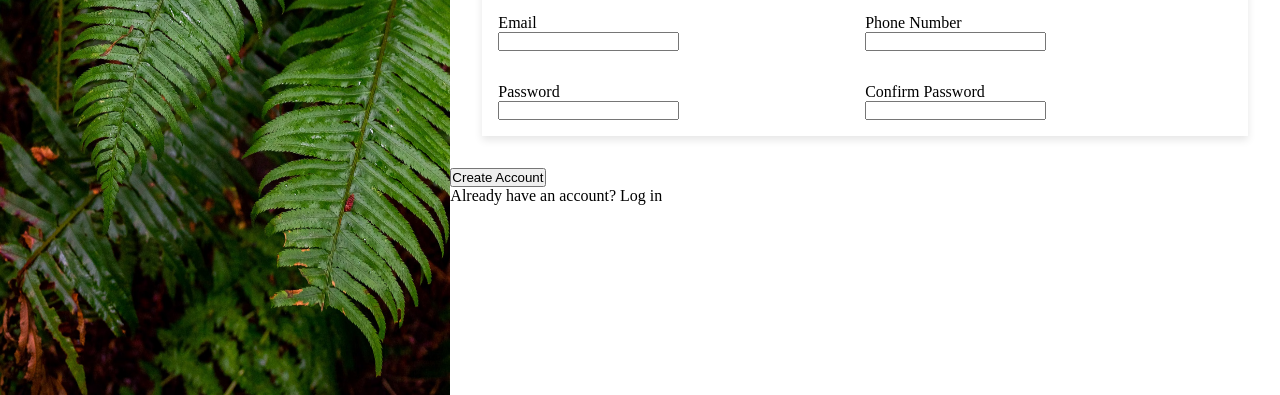
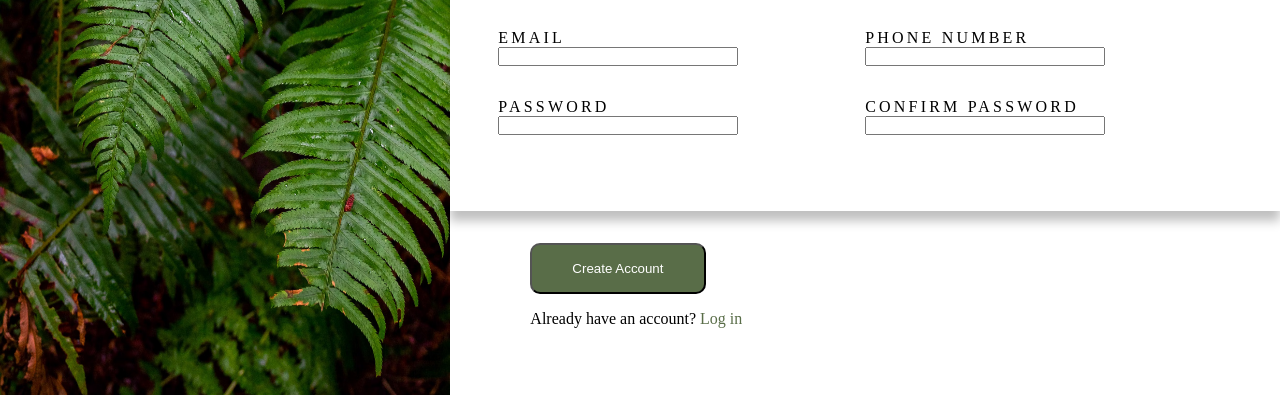
Before and after one commit to FTyumin/Sign-up-Form, a plain HTML site: page index.html in a window 1280 px wide. Shown: the part 405-800 px from the top of the page. Drawn offline with Linux system fonts and the light colour scheme.

Commit message:
feat:form shadow&bottom section

```diff
--- a/index.html
+++ b/index.html
@@ -71,7 +71,7 @@
         </div>
         <div class="bottom">
             <button type="submit">Create Account</button>
-            <p>Already have an account? Log in</p>
+            <p>Already have an account? <a>Log in</a> </p>
         </div>
 
     </main>
--- a/styles.css
+++ b/styles.css
@@ -23,11 +23,7 @@ body {
     height: 100vh;
     background-image: url('img/photo-1585202900225-6d3ac20a6962.avif');
     background-size: 100% 100%;
-
     background-repeat: no-repeat;
-    /* display: flex;
-    align-items: center;
-    justify-content: space-evenly; */
     padding-top:25vh;
     padding-bottom: 20vh;
 }
@@ -62,10 +58,6 @@ main {
     padding: 10%;
     font-weight: 700;
     height: 35%;
-    /* /* white-space: nowrap; */
-    /* white-space: nowrap;
-    overflow: hidden;
-    text-overflow: ellipsis; */
 }
 
 .description p+p {
@@ -76,6 +68,8 @@ main {
     padding-left: 2rem;
     padding-right: 2rem;
     margin-top: 1rem;
+    box-shadow: 0px 10px 10px rgba(0,0,0,0.25);
+    height: 20rem;
 }
 
 form {
@@ -84,17 +78,24 @@ form {
     /* padding-left: 2rem;
     padding-right: 2rem; */
     padding: 1rem;
-    box-shadow: 0 4px 8px rgba(0, 0, 0, 0.1);
 }
 
-form h3 {
-    display: block;
+form input {
+    width:15rem;
 }
 
 
+.form h3 {
+    font-size: 2rem;
+}
 
 form p+p {
     margin-top: 2rem;
+}
+
+form label {
+    text-transform: uppercase;
+    letter-spacing: .2rem;
 }
 
 .right {
@@ -116,4 +117,20 @@ label,input{
 
 .bottom {
     margin-top: 2rem;
+    margin-left: 5rem;
 }
+
+.bottom button {
+    padding: 1rem 2.5rem;
+    border-radius: 10px;
+    background-color: #596D48;
+    color:white;
+}
+
+.bottom p {
+    margin-top: 1rem;
+}
+
+.bottom a {
+    color:#596D48   ;
+}
```
